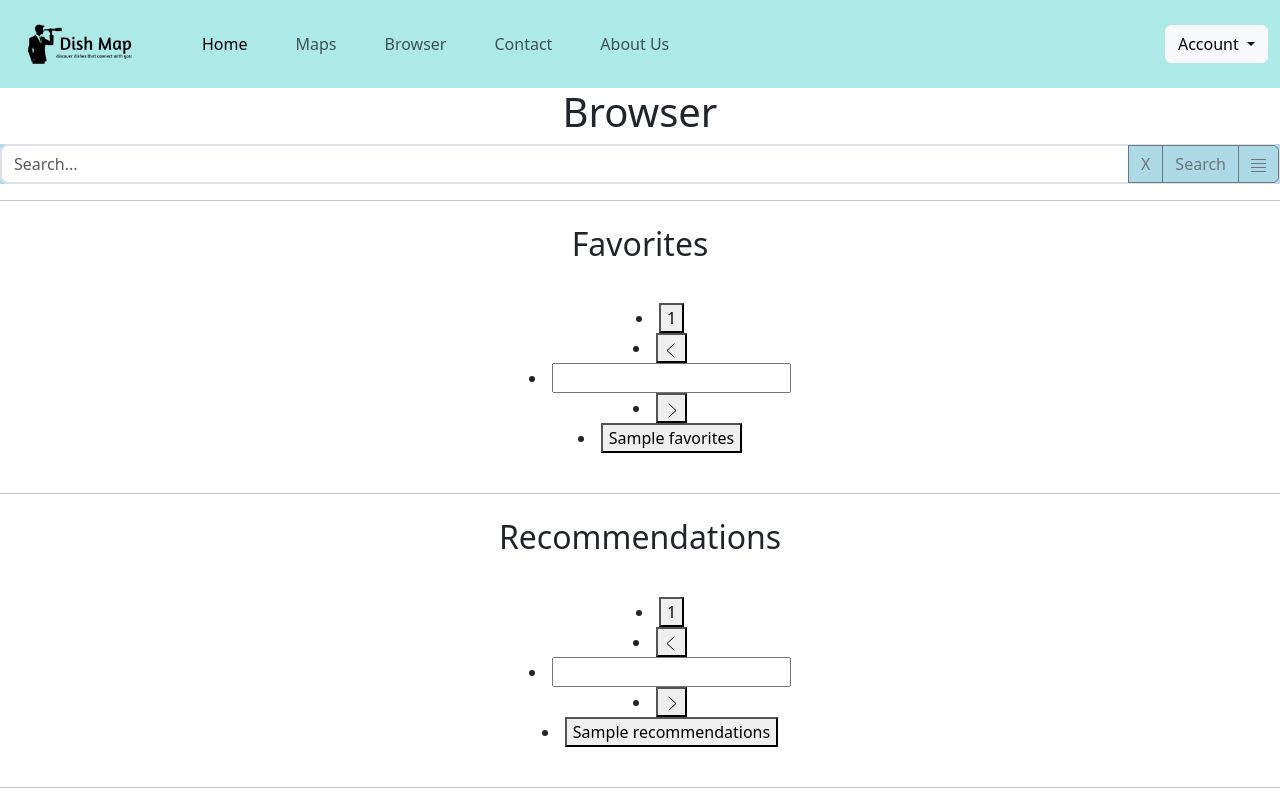
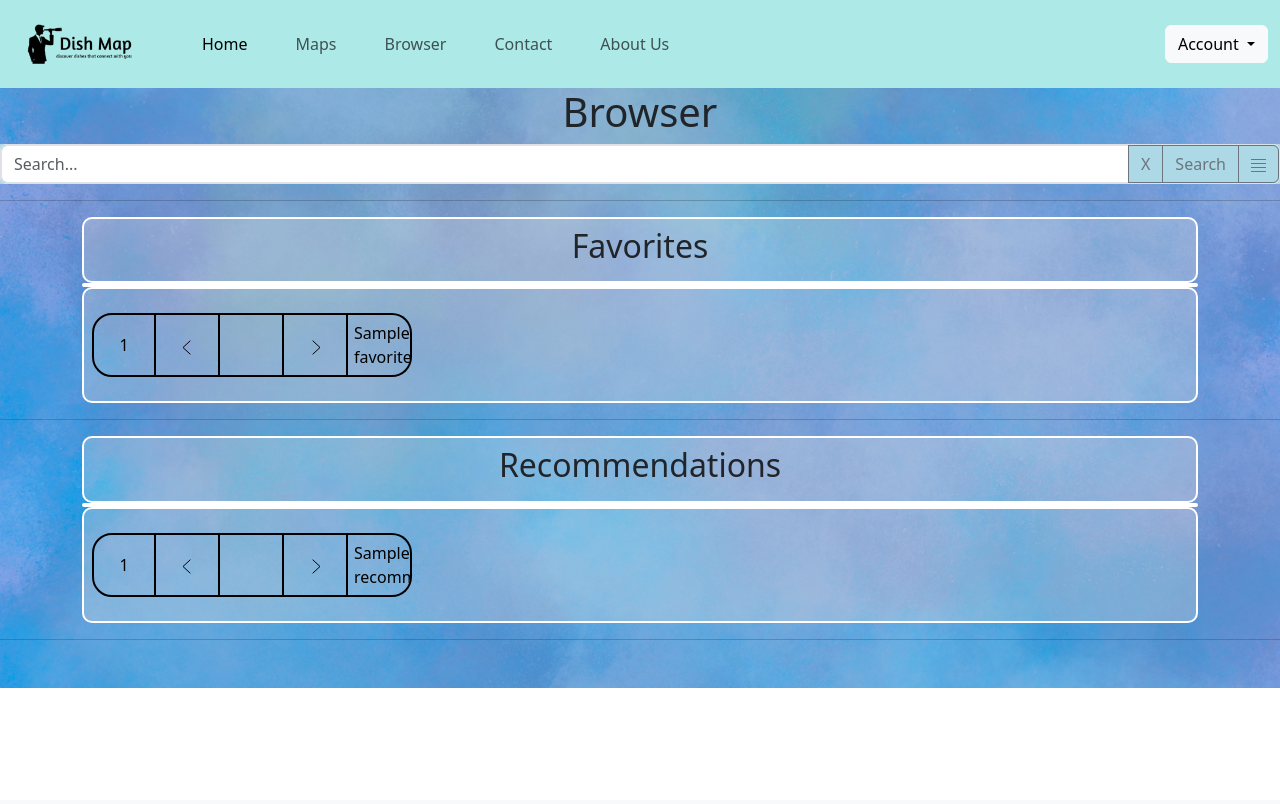
Before and after one commit to Brooklyn-STEAM/10042-Restaurant-Map-For-Cultures-With-Restricted-Diets, a Flask app: template templates/restaurant_browser_page.html.jinja in a window 1280 px wide. After the commit the page ends 688 px from the top, so only its background shows below. Run offline with Flask 3, Linux system fonts and the light colour scheme; the template is opened without the code that fills it: most values are stand-ins (such as "Sample title", 1, 10 or a date in 2020).

Commit message:
re-update

```diff
--- a/static/css/style.css
+++ b/static/css/style.css
@@ -1,3 +1,128 @@
+.OE-card-design-resto{
+  display: inline-block;
+  width: 18rem;
+  max-height: fit-content;
+}
+
+.OE-bg-img-cloudly-blue{
+  background-image: url("../background.png");
+  background-repeat: no-repeat;
+  background-position: center;
+  background-size: cover;
+}
+
+.OE-bg-transparent-white{
+  border: 2px solid white;
+  border-radius: 10px;
+  background-color: rgb(225 225 225 / 0.3);
+}
+.OE-bg-transparent60-white{
+  border: 2px solid white;
+  border-radius: 10px;
+  background-color: rgb(225 225 225 / 0.6);
+}
+
+.OE-menu-pagination{
+  width: fit-content;
+  height: 100%;
+
+  padding: 0px;
+  list-style: none;
+
+  display: flex;
+  flex-direction: row;
+
+
+  & > li{
+      width: 4rem;
+      aspect-ratio: 1 / 1;
+      overflow: hidden;
+
+      border-top: 2px solid black;
+      border-bottom: 2px solid black;;
+      border-right: 2px solid black;
+
+
+      &:first-child{
+          border-left: 2px solid black;
+          border-top-left-radius: 20px;
+          border-bottom-left-radius: 20px;
+      }
+
+      &:last-child{
+          border-top-right-radius: 20px;
+          border-bottom-right-radius: 20px;
+      }
+
+
+
+      & > *{
+          width: 100%;
+          height: 100%;
+          text-align: center;
+          vertical-align: middle;
+          background: none;
+          border: none;
+      }
+
+      & input[type="number"] input::-webkit-outer-spin-button, input::-webkit-inner-spin-button {
+          -webkit-appearance: none;
+      }
+  }
+}
+
+
+
+.sections-card-imgsBox{
+  height: 50%;
+  overflow: hidden;
+
+
+  & > .figure-card-imgFrame{
+      height: 100%;
+      margin: 0px 0px 0px;
+
+      aspect-ratio: 1 / 1;
+
+
+      & > img {
+          width: 100%;
+          height: 100%;
+
+          object-fit: cover;
+
+          top: 50%;
+          left: 50%;
+      }
+
+      & > img:hover {
+          object-fit: contain;
+      }
+  }
+}
+
+.OE-img{
+  &.img-resto{
+      width: 100%;
+      aspect-ratio: 1 / 1;
+
+      object-fit: cover;
+      left: 50%;
+  }
+
+  &:hover {
+      object-fit: contain;
+  }
+
+}
+
+
+
+
+
+
+
+
 .filter-opition {
   display: inline-block;
   width: 250px;
```
